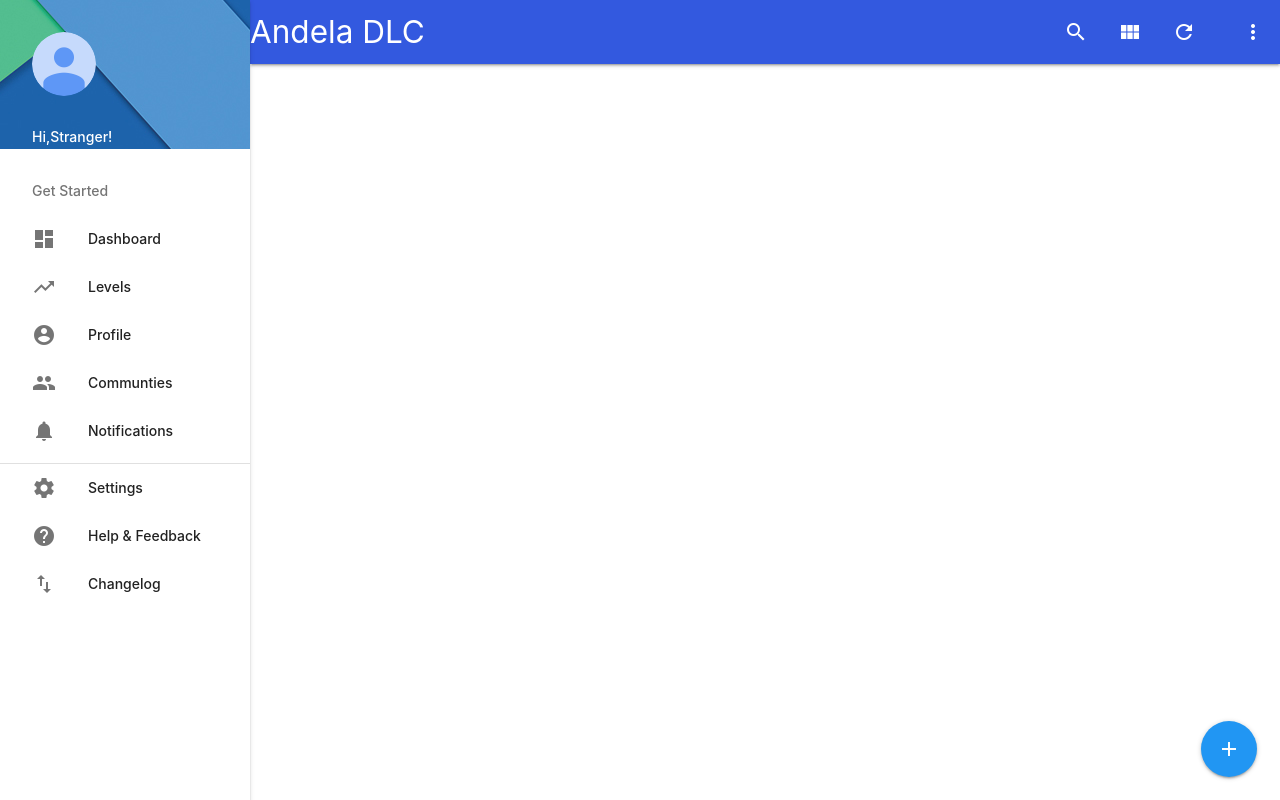
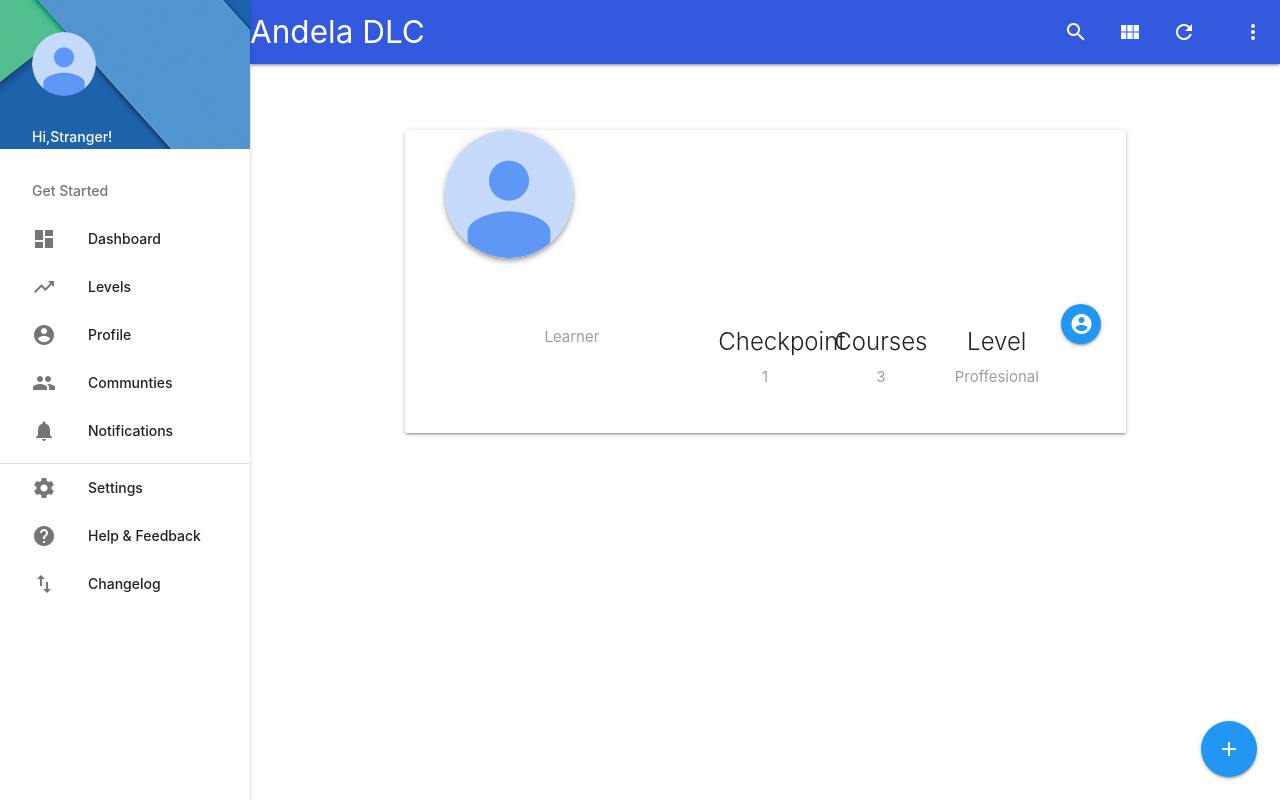
Before and after one commit to mnjaggah/DLC-andela, a Flask app: page /user in a window 1280 px wide. Run offline with Flask 2, Linux system fonts and the light colour scheme; some libraries are stand-ins or nearby versions.

Commit message:
(Feature) Add profile templete UI

```diff
--- a/app/templates/user_profile.html
+++ b/app/templates/user_profile.html
@@ -5,7 +5,54 @@ My Dashboard | Welcome
 {% block content %}
 
 
+      <section id="content">
 
+        <!--start container-->
+        <div class="container">
+<!--<div class=" center-align"> -->
+          <div id="profile-page" class="section">
+            <!-- profile-page-header -->
+            <div id="profile-page-header" class="card">
+                <!--<div class="card-image waves-effect waves-block waves-light">
+                    <img class="activator" src="../static/user-bg.jpg">
+                </div>-->
+                <figure class="card-profile-image">
+                    <img src="../static/avatar.png"width=20% height="=20%" alt="profile image" class="circle z-depth-2 responsive-img activator">
+                </figure>
+                <div class="card-content">
+                  <div class="row">
+                    <div class="col s3 offset-s2">
+                        <h4 class="card-title grey-text text-darken-4">{{ current_user.username|capitalize }}</h4>
+                        <p class="medium-small grey-text">Learner</p>
+                    </div>
+                    <div class="col s2 center-align">
+                        <h4 class="card-title grey-text text-darken-4">Checkpoint</h4>
+                        <p class="medium-small grey-text">1</p>
+                    </div>
+                    <div class="col s2 center-align">
+                        <h4 class="card-title grey-text text-darken-4">Courses</h4>
+                        <p class="medium-small grey-text">3</p>
+                    </div>
+                    <div class="col s2 center-align">
+                        <h4 class="card-title grey-text text-darken-4">Level</h4>
+                        <p class="medium-small grey-text">Proffesional</p>
+                    </div>
+                    <div class="col s1 right-align">
+                      <a class="btn-floating activator waves-effect waves-light blue right">
+                          <i class="material-icons left">account_circle</i>
+
+                      </a>
+                    </div>
+                  </div>
+                </div>
+                <div class="card-reveal">
+                    <p>
+   <span class="card-title grey-text text-darken-4">Card Title<i class="material-icons right">close</i></span>
+                    </p>
+
+
+                </div>
+            </div>
 
 
 
```
Also changed, not shown: app/static/avatar.jpg (added), app/static/user-bg.jpg (added).
